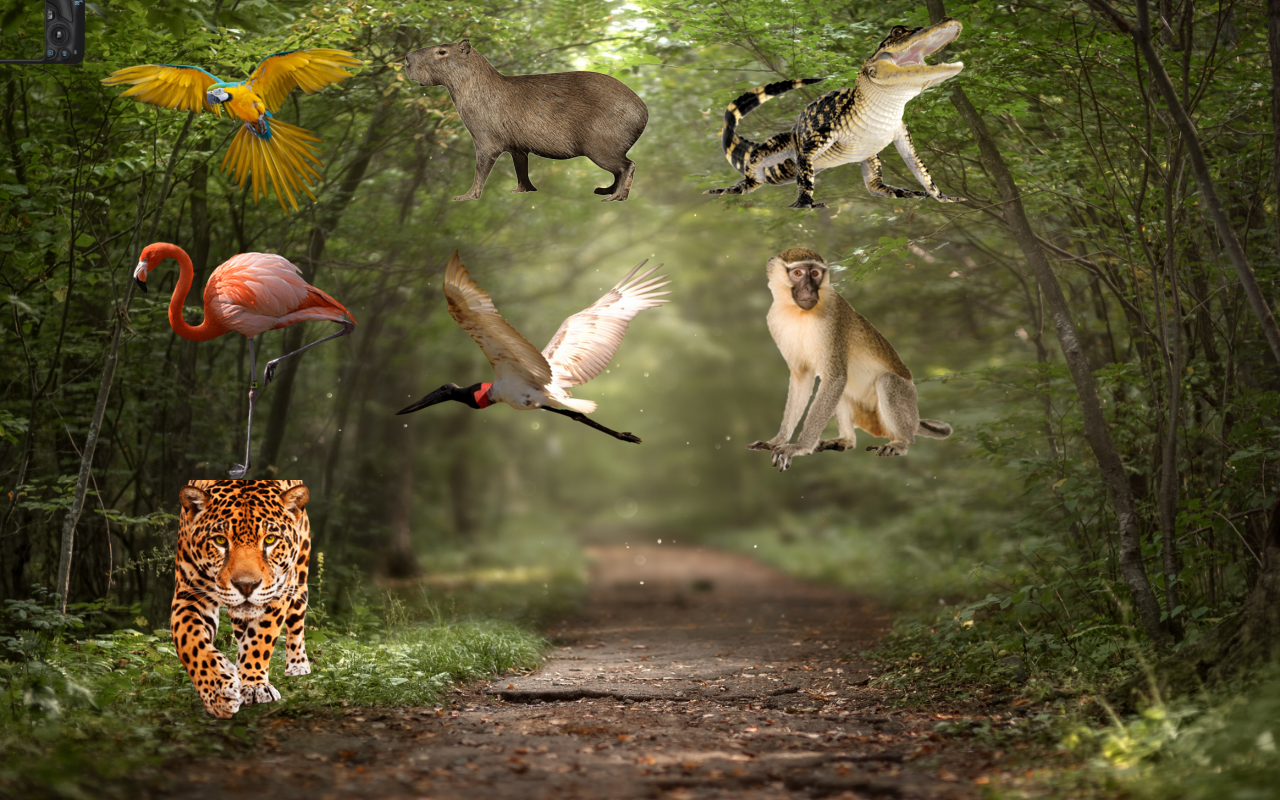
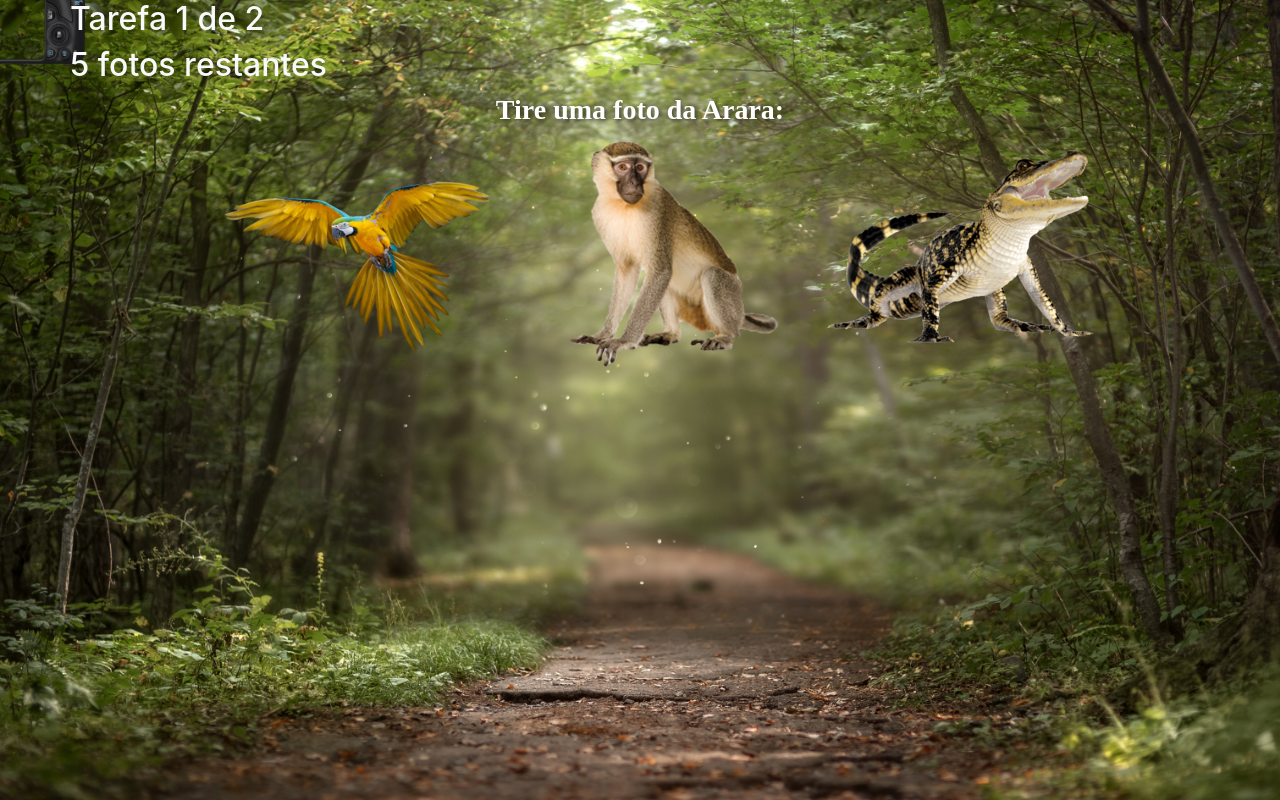
Before and after one commit to Thiagogob/engSoftware-front, a React (Vite) app: page /level2 in a window 1280 px wide. Built offline with nearby package versions, Linux system fonts and the light colour scheme; a web font is replaced by a local one.

Commit message:
chore setup level 2

```diff
--- a/src/pages/Home/level2.css
+++ b/src/pages/Home/level2.css
@@ -6,6 +6,7 @@ body{
 .cursor{
     position: absolute;
     cursor: none;
+    z-index: -1;
 }
 
 .camera-size{
--- a/src/pages/Home/level2.jsx
+++ b/src/pages/Home/level2.jsx
@@ -1,8 +1,53 @@
-import { useEffect, useState } from "react";
-import "./level2.css"
-import { motion } from "framer-motion"
+import React, { useEffect, useState } from "react";
+import "./level2.css";
+import { motion } from "framer-motion";
+
 
 function Level2() {
+
+    const [showFinalResults, setFinalResults] = useState(false);
+    const [photosLeft, setPhotosLeft] = useState(5);
+    const [currentTask, setCurrentTask] = useState(0);
+    const [score, setScore] = useState(0);
+
+    const tasks = [
+        {
+            text: "Tire uma foto da Arara: ",
+            options: [
+                { id: 0, image: <img src="/static/images/araraMovimento.png" />, isCorrect: true },
+                { id: 1, image: <img src="/static/images/macacoMovimento.png" />, isCorrect: false },
+                { id: 2, image: <img src="/static/images/crocodiloMovimento.png" />, isCorrect: false },
+            ],
+
+        },
+        {
+            text: "Tire uma foto da Capivara: ",
+            options: [
+                { id: 0, image: <img src="/static/images/capivaraMovimento.png" />, isCorrect: true },
+                { id: 1, image: <img src="/static/images/juburuMovimento.png" />, isCorrect: false },
+                { id: 2, image: <img src="/static/images/flamingoMovimento.png" />, isCorrect: false },
+            ],
+
+        },
+    ]
+
+    const optionClicked = (isCorrect) => {
+        if (isCorrect) {
+            setPhotosLeft(photosLeft - 1);
+            setScore(score + 1);
+        }
+        if (photosLeft === 1) {
+            setFinalResults(true);
+        }
+        if (currentTask + 1 < tasks.length) {
+            setCurrentTask(currentTask + 1);
+        }
+        else {
+            setFinalResults(true);
+        }
+
+    }
+
     const [mousePosition, setMousePosition] = useState({
         x: 0,
         y: 0
@@ -31,12 +76,12 @@ function Level2() {
     }
 
     function flash() {
+        setPhotosLeft(photosLeft - 1);
+        if (photosLeft === 1) {
+            setFinalResults(true);
+        }
         const sound = new Audio("/static/images/flashSoundEffect.mp3");
         sound.play();
-
-        const img = document.createElement("img");
-        img.src = "/static/images/flashEffect.jpg";
-        img.style.opacity = "0.6";
         document.body.appendChild(img);
         setTimeout(() => {
             document.body.removeChild(img);
@@ -44,11 +89,36 @@ function Level2() {
     }
 
 
+
     return (
 
         <div className="container container-camera">
 
-            <div>
+            {showFinalResults ?
+
+                <div className="final-results">
+                    <div className="row d-flex justify-content-center">
+                        <h2 className="text-light">{score} fotos corretas</h2>
+                    </div>
+                    <div className="d-flex justify-content-center">
+                        <a href="/level2">
+                            <button type="button"
+                                className="btn btn-primary btn-decoration mx-auto btn-animal btn-decoration">Recomeçar</button>
+                        </a>
+                        <a href="/level1">
+                            <button type="button"
+                                className="btn btn-primary btn-decoration mx-auto btn-animal btn-decoration">Jogar Fase 1</button>
+                        </a>
+                        <a href="/home">
+                            <button type="button"
+                                className="btn btn-primary btn-decoration mx-auto btn-animal btn-decoration">Sair</button>
+                        </a>
+                    </div>
+                </div>
+
+
+                :
+                <div className="task-card">
                     <motion.div
                         className="cursor"
                         variants={variants}
@@ -58,15 +128,28 @@ function Level2() {
                     >
                         <img className="camera-size" src={"/static/images/cameraBack.png"} alt="" />
                     </motion.div>
-                <img src={"/static/images/araraMovimento.png"} alt="" />
-                <img src={"/static/images/capivaraMovimento.png"} alt="" />
-                <img src={"/static/images/crocodiloMovimento.png"} alt="" />
-                <img src={"/static/images/flamingoMovimento.png"} alt="" />
-                <img src={"/static/images/juburuMovimento.png"} alt="" />
-                <img src={"/static/images/macacoMovimento.png"} alt="" />
-                <img src={"/static/images/oncapintadaMovimento.png"} alt="" />
+                    <div className="row">
+                        <h2 className="text-light">Tarefa {currentTask + 1} de {tasks.length}</h2>
+                    </div>
+                    <div className="row">
+                        <h2 className="text-light">{photosLeft} fotos restantes</h2>
+                    </div>
+                    <h3 className="d-flex justify-content-center project-text">{tasks[currentTask].text}</h3>
+                    <ul className="d-flex justify-content-center">
+                        {tasks[currentTask].options.map((option) => {
+                            return (
+                                <li onClick={() => optionClicked(option.isCorrect)} key={option.id}>
+                                    {option.image}
+                                </li>
+                            );
+                        })}
+                    </ul>
 
                 </div>
+
+
+            }
+
 
 
         </div>
@@ -74,3 +157,14 @@ function Level2() {
 }
 
 export default Level2;
+
+{/*
+<img src={"/static/images/araraMovimento.png"} alt="" />
+                    <img onClick={flash} src={"/static/images/capivaraMovimento.png"} alt="" />
+                    <img src={"/static/images/crocodiloMovimento.png"} alt="" />
+                <img src={"/static/images/flamingoMovimento.png"} alt="" />
+                <img src={"/static/images/juburuMovimento.png"} alt="" />
+                <img src={"/static/images/macacoMovimento.png"} alt="" />
+                <img src={"/static/images/oncapintadaMovimento.png"} alt="" />
+                */
+}
```
Lines whose indentation alone changed are shown as unchanged.
